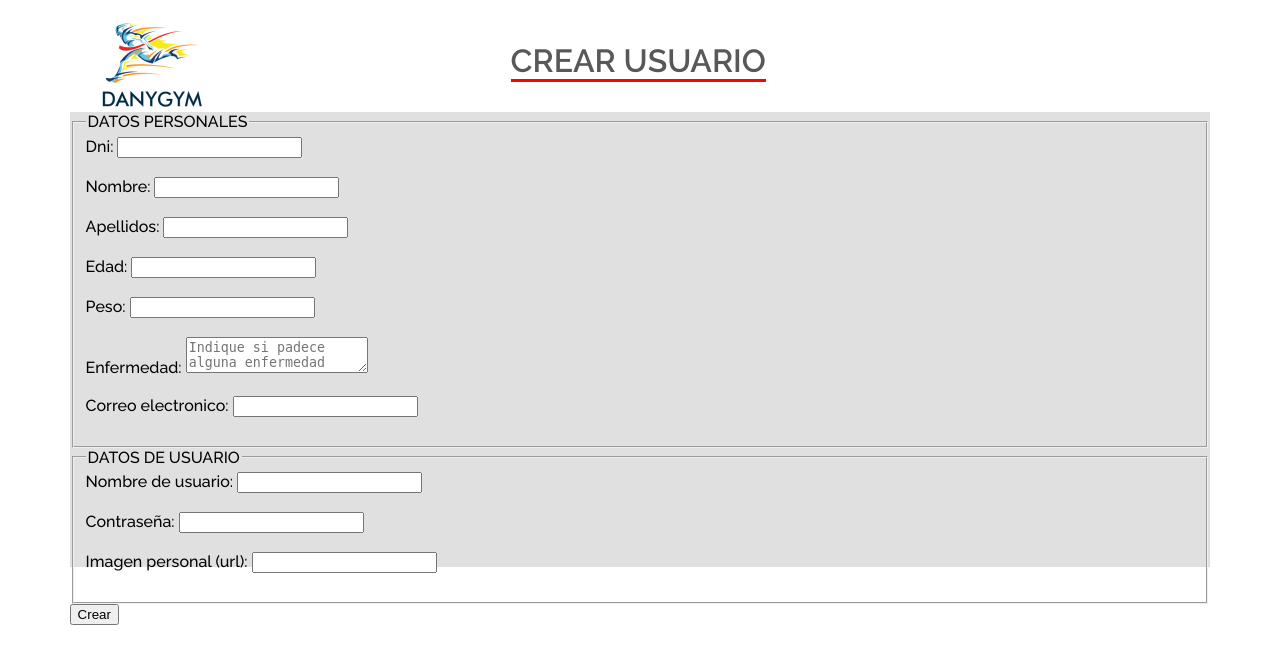
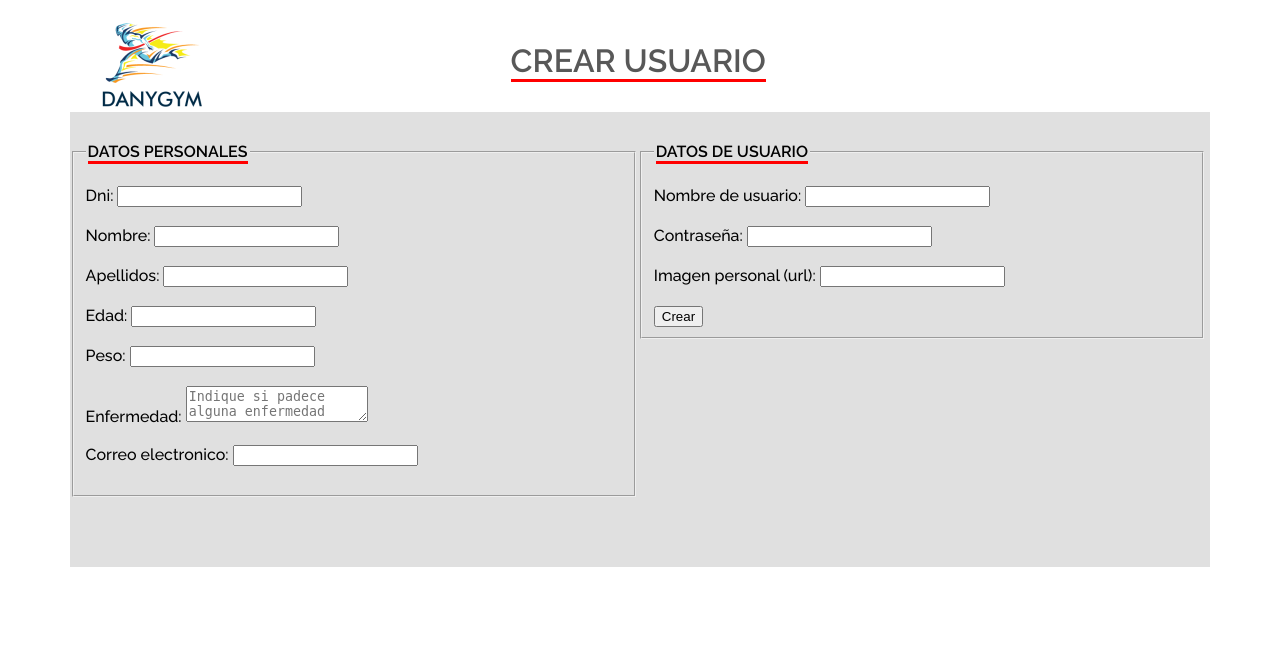
Before and after one commit to danielternero/PROYECTO-DANIGYM, a PHP site: page /gym/crear_usuario.php in a window 1280 px wide. Shown: the top 664 px of the page. Run offline with PHP 8.4, Linux system fonts and the light colour scheme; some libraries are stand-ins or nearby versions.

Commit message:
po de vista tu no andas mu bien

```diff
--- a/gym/crear_usuario.php
+++ b/gym/crear_usuario.php
@@ -21,6 +21,7 @@
           exit();
       }
 ?>
+
 <div id="contenedor">
   <div id="cabecera">
     <div class="cuadro1">
@@ -30,8 +31,8 @@
   </div>
   <div id="cuerpo">
 <form method="post">
-    <fieldset>
-    <legend>DATOS PERSONALES </legend>
+    <fieldset class="formulario">
+        <legend><span class="subrayado">DATOS PERSONALES </span></legend></br>
     Dni:
     <input type="text" name="DNI" maxlength="9" /></br></br>
     Nombre:
@@ -48,8 +49,8 @@
     Correo electronico:
     <input type="email" name="CORREO_ELECTRONICO"  /></br></br>
     </fieldset>
-    <fieldset>
-    <legend>DATOS DE USUARIO </legend>
+    <fieldset class="formulario">
+    <legend ><span class="subrayado">DATOS DE USUARIO </span></legend></br>
     Nombre de usuario:
     <input type="text" name="USUARIO" /></br></br>
 
@@ -57,8 +58,9 @@
     <input type="password" name="CONTRASENA"  /></br></br>
     Imagen personal (url):
     <input type="text" name="IMAGEN_PERSONAL"  /></br></br>
+<input type="submit" value="Crear" />
     </fieldset>
-    <input type="submit" value="Crear" />
+
 </form>
 
     </div>
--- a/gym/usuario.css
+++ b/gym/usuario.css
@@ -116,7 +116,7 @@ border-bottom: 3px solid red;
 font-size: 16px;
 font-weight: bold;
 }
-*/-----------------------------------pie------------------------*/
+/*-----------------------------------pie------------------------*/
 #pie {
 clear: both;
 width: 89%;
@@ -134,7 +134,7 @@ margin-top: -50px;
 }
 
 
-*/-----------------------------TABLA-------------------*/
+/*-----------------------------TABLA-------------------*/
 
 table {  color: #333; width: 640px; border-collapse: collapse;}
 td, th { border: 1px solid transparent; height: 30px; }
@@ -167,3 +167,15 @@ float: right;
 margin-top: -275px;
 
 }
+
+
+/*------------formulario------------------*/
+
+.formulario{
+float: left;
+width: 47%;
+margin-top: 30px;
+}
+.subrayado {
+border-bottom: 3px solid red;
+}
```
